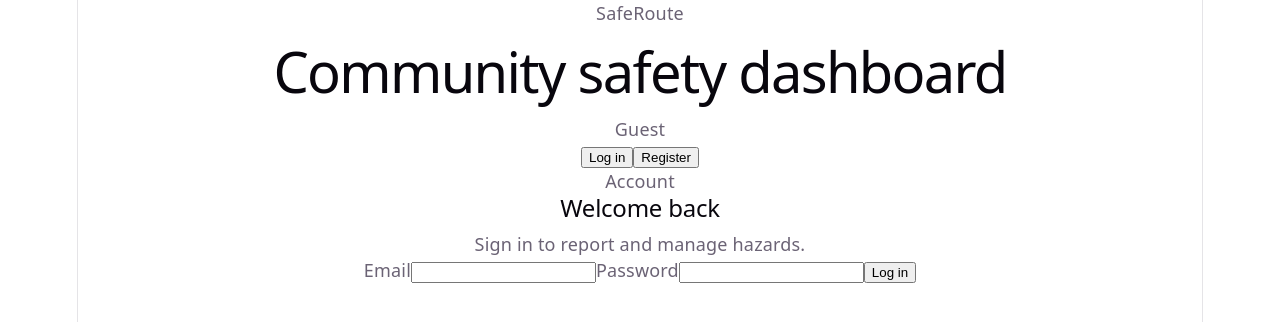
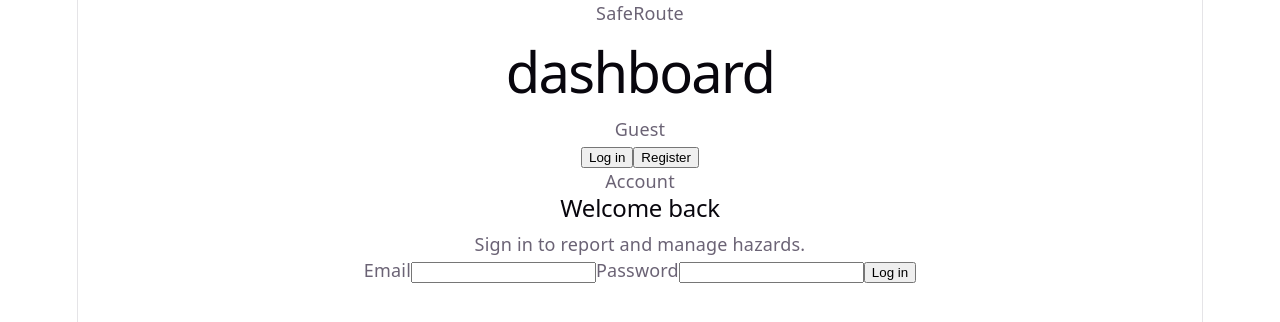
Before and after one commit to rohin19/BikeSafe, a React app in the folder frontend/: page / in a window 1280 px wide. Shown: the top 322 px of the page. Built offline with nearby package versions, Linux system fonts and the light colour scheme; no server answers; the HTML template or start-up script is replaced by a standard one.

Commit message:
Fixed some stylings

```diff
--- a/frontend/src/App.jsx
+++ b/frontend/src/App.jsx
@@ -33,7 +33,7 @@ function App() {
       <header className="topbar">
         <div>
           <p className="eyebrow">SafeRoute</p>
-          <h1>Community safety dashboard</h1>
+          <h1>dashboard</h1>
         </div>
 
         <span className="session-status">
```
Also changed, not shown: frontend/src/components/AuthPanel.jsx (+2 -8 lines).
